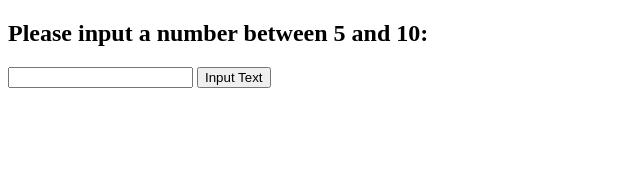
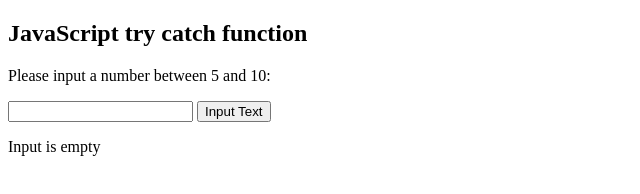
Before and after one commit to jarutosurano/javaScript, a plain HTML site: page tryCatchThrow/index.html in a window 1280 px wide. Both pictures are taken after a click on the button "Input Text". Shown: the whole page, without its empty margins (0-640 px from the left). Drawn offline with Linux system fonts and the light colour scheme.

Commit message:
fix issue

```diff
--- a/tryCatchThrow/index.html
+++ b/tryCatchThrow/index.html
@@ -6,9 +6,10 @@
     <title>Try Catch and Throw</title>
   </head>
   <body>
-    <h2>Please input a number between 5 and 10:</h2>
+    <h2>JavaScript try catch function</h2>
+    <p>Please input a number between 5 and 10:</p>
     <input id="inputText" type="text" />
-    <button type="button" onclick="myFunction">Input Text</button>
+    <button type="button" onclick="myFunction()">Input Text</button>
     <p id="pawn"></p>
   </body>
   <script src="scripts.js"></script>
--- a/tryCatchThrow/scripts.js
+++ b/tryCatchThrow/scripts.js
@@ -1,7 +1,7 @@
 function myFunction() {
   const message = document.getElementById("pawn");
   message.innerHTML = "";
-  let x = document.getElementById("inputText");
+  let x = document.getElementById("inputText").value;
   try {
     if (x.trim() == "") throw "empty";
     if (isNaN(x)) throw "not a number";
```
